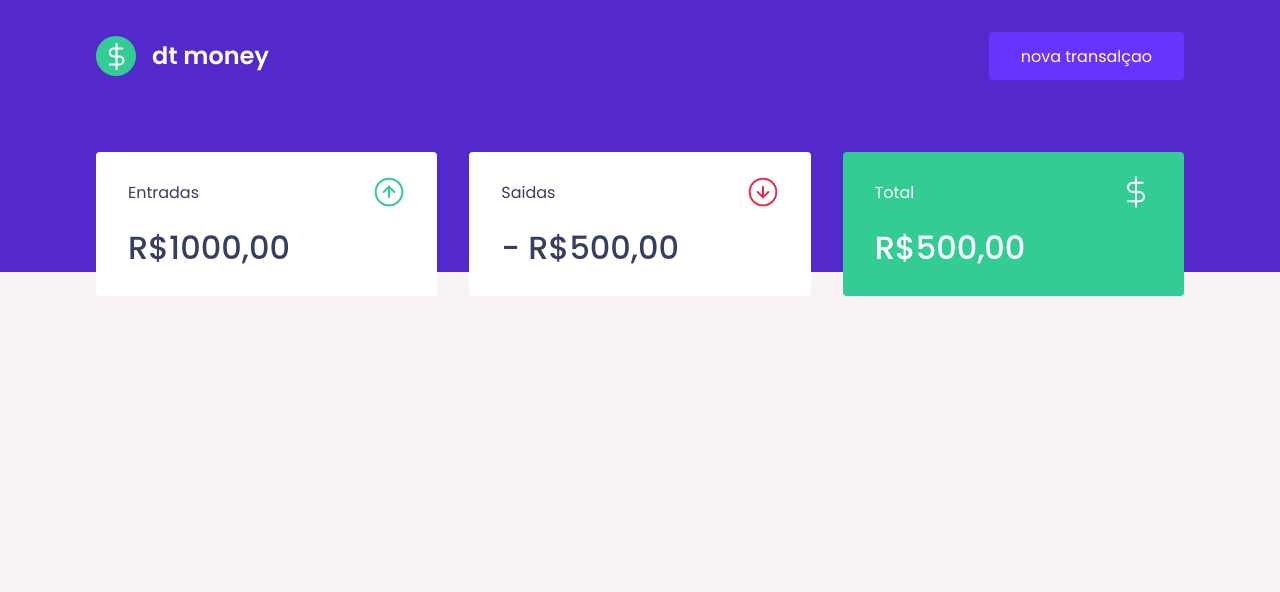
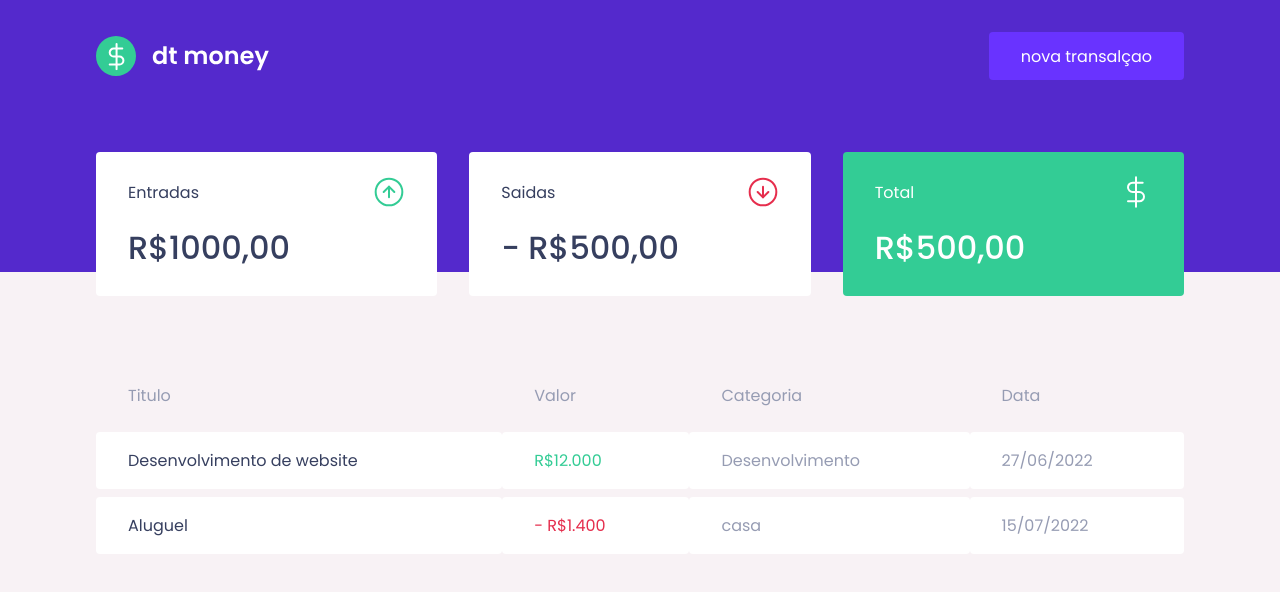
Before and after one commit to flavioanalistadesistema/fsmoney, a React (Create React App) app: page / in a window 1280 px wide. Shown: the top 592 px of the page. Built offline with nearby package versions, Linux system fonts and the light colour scheme.

Commit message:
feat: Componente: TransactionsTable

```diff
--- a/src/components/Dashboard/index.tsx
+++ b/src/components/Dashboard/index.tsx
@@ -1,10 +1,12 @@
 import { Summary } from "../Summary";
+import { TransactionsTable } from "../TransactionsTable";
 import { Container } from "./styles";
 
 export function Dashboard() {
     return (
         <Container>
             <Summary />
+            <TransactionsTable />
         </Container>
     )
 }
--- /dev/null
+++ b/src/components/TransactionsTable/index.tsx
@@ -0,0 +1,32 @@
+import { Container } from "./styles";
+
+export function TransactionsTable() {
+    return (
+        <Container>
+            <table>
+                <thead>
+                    <tr>
+                        <th>Titulo</th>
+                        <th>Valor</th>
+                        <th>Categoria</th>
+                        <th>Data</th>
+                    </tr>
+                </thead>
+                <tbody>
+                    <tr>
+                        <td>Desenvolvimento de website</td>
+                        <td className="deposit">R$12.000</td>
+                        <td>Desenvolvimento</td>
+                        <td>27/06/2022</td>
+                    </tr>
+                    <tr>
+                        <td>Aluguel</td>
+                        <td className="withdraw">- R$1.400</td>
+                        <td>casa</td>
+                        <td>15/07/2022</td>
+                    </tr>
+                </tbody>
+            </table>
+        </Container>
+    )
+}
--- /dev/null
+++ b/src/components/TransactionsTable/styles.ts
@@ -0,0 +1,40 @@
+import styled from "styled-components";
+
+export const Container = styled.div`
+    margin-top: 4rem;
+
+    table {
+        width: 100%;
+        border-spacing: 0 0.5rem;
+    }
+
+    th {
+        color: var(--text-body);
+        font-weight: 400;
+        padding: 1rem 2rem;
+        text-align: left;
+        line-height: 1.5rem;
+    }
+
+    td {
+        padding: 1rem 2rem;
+        border: 0;
+        background: var(--shape);
+        color: var(--text-body);
+        border-radius: 0.25rem;
+
+        &:first-child {
+            color: var(--text-title);
+        }
+
+        &.deposit {
+            color: var(--green);
+        }
+
+        &.withdraw {
+            color: var(--red);
+        }
+    }
+
+
+`;
--- a/src/styles/global.ts
+++ b/src/styles/global.ts
@@ -3,7 +3,7 @@
 export const GlobalStyle = createGlobalStyle`
     :root {
         --background: #f8f2f5;
-        --rede: #e52e4d;
+        --red: #e52e4d;
 
         --blue: #5429CC;
         --blue-light: #6933ff;
```
